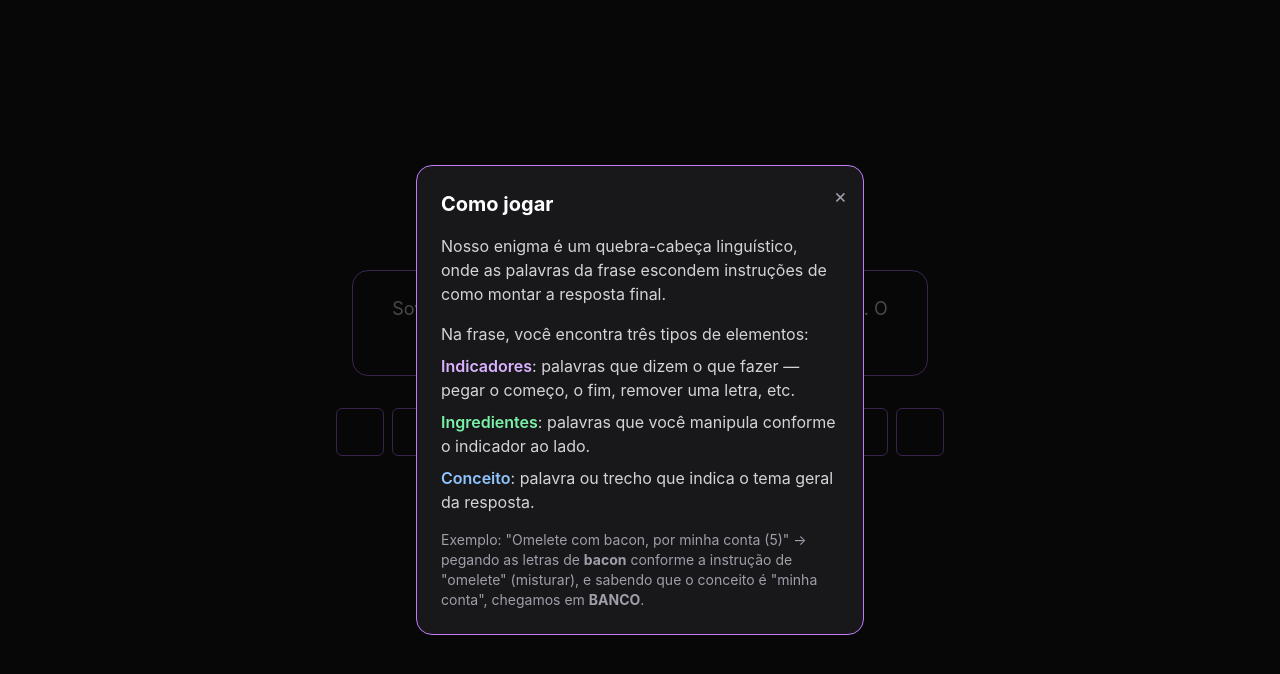
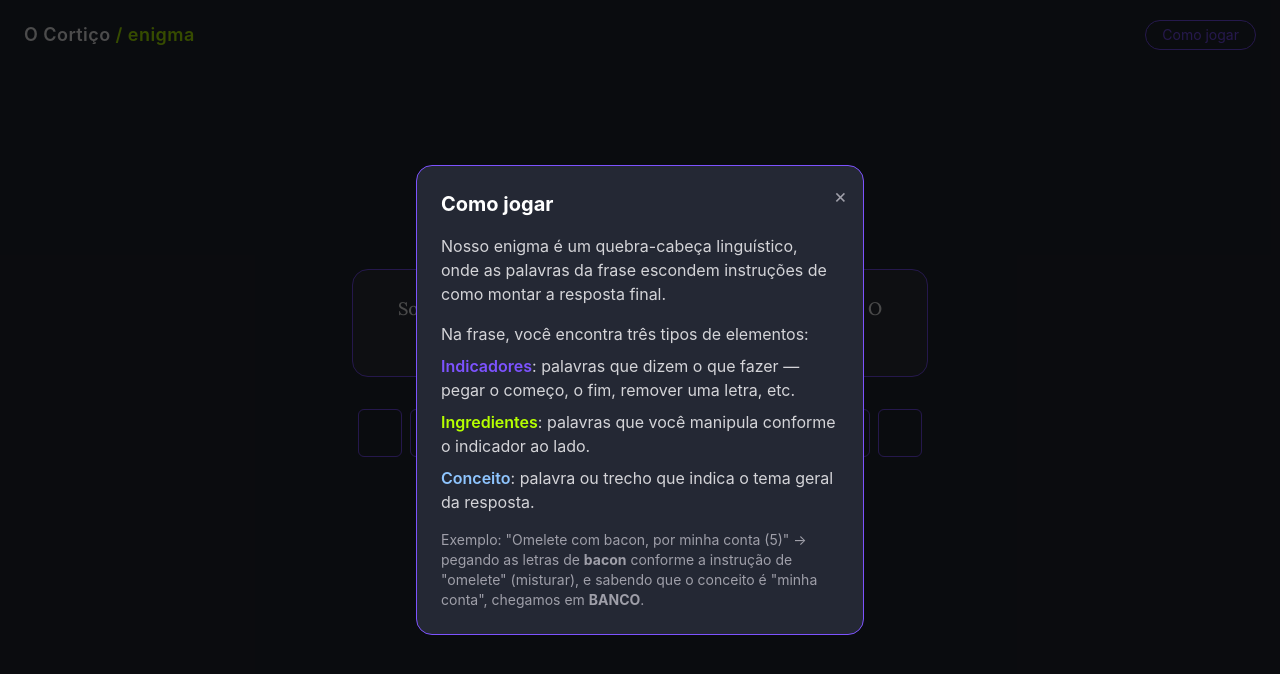
Before and after one commit to Adriel-Veiga/Riddler, a React (Vite) app: page / in a window 1280 px wide. Both pictures are taken after a click on the button "Como jogar". Shown: the top 674 px of the page. Built offline with nearby package versions, Linux system fonts and the light colour scheme.

Commit message:
Paleta de Cores

```diff
--- a/index.html
+++ b/index.html
@@ -4,6 +4,9 @@
     <meta charset="UTF-8" />
     <link rel="icon" type="image/svg+xml" href="/favicon.svg" />
     <meta name="viewport" content="width=device-width, initial-scale=1.0" />
+    <link rel="preconnect" href="https://fonts.googleapis.com">
+<link rel="preconnect" href="https://fonts.gstatic.com" crossorigin>
+<link href="https://fonts.googleapis.com/css2?family=Lora:wght@500;600&display=swap" rel="stylesheet">
     <title>riddler</title>
   </head>
   <body>
--- a/src/App.jsx
+++ b/src/App.jsx
@@ -1,25 +1,19 @@
 import { useState } from "react";
 
-const ANSWER = "NATURALISMO"; // depois trocamos pela resposta real
+const ANSWER = "NATURALISMO";
 const CLUE_TEXT =
   "Sovina, brucutu e imoral, no fim não vi nem o b de \"bis\". O cortiço é o começo do movimento. (12)";
 
 function App() {
-  // separa a resposta em palavras, e cada palavra em letras
   const words = ANSWER.split(" ").map((word) => word.split(""));
-
-  // guarda o que o usuário digitou, na mesma "forma" das palavras
-  const [guess, setGuess] = useState(
-    words.map((word) => word.map(() => ""))
-  );
-
-  const [status, setStatus] = useState(null); // null | "correct" | "wrong"
+  const [guess, setGuess] = useState(words.map((word) => word.map(() => "")));
+  const [status, setStatus] = useState(null);
   const [hintsUsed, setHintsUsed] = useState(0);
   const [showHelp, setShowHelp] = useState(false);
 
   function handleChange(wordIndex, letterIndex, value) {
-    const letter = value.slice(-1).toUpperCase(); // só a última letra digitada
-    const next = guess.map((w) => [...w]); // copia profunda simples
+    const letter = value.slice(-1).toUpperCase();
+    const next = guess.map((w) => [...w]);
     next[wordIndex][letterIndex] = letter;
     setGuess(next);
     setStatus(null);
@@ -31,7 +25,6 @@ function App() {
   }
 
   function useHint() {
-    // revela a próxima letra ainda não preenchida
     const flatAnswer = words.flat();
     const flatGuess = guess.flat();
     const nextEmptyIndex = flatGuess.findIndex((l) => l === "");
@@ -53,12 +46,26 @@ function App() {
   }
 
   return (
-    <div className="min-h-screen bg-zinc-900 flex flex-col items-center justify-center gap-8 p-6">
-      <div className="border border-purple-400 rounded-2xl px-8 py-6 max-w-xl text-center">
-        <p className="text-zinc-100 text-lg">{CLUE_TEXT}</p>
+    <div className="min-h-screen bg-ink flex flex-col items-center justify-center gap-8 p-6">
+      <header className="fixed top-0 left-0 right-0 flex items-center justify-between px-6 py-5">
+        <h1 className="text-white text-lg font-semibold tracking-wide">
+          O Cortiço <span className="text-lime">/ enigma</span>
+        </h1>
+        <button
+          onClick={() => setShowHelp(true)}
+          className="text-violet border border-violet rounded-full px-4 py-1 text-sm hover:bg-violet/10 transition-colors"
+        >
+          Como jogar
+        </button>
+      </header>
+
+      <div className="border border-violet rounded-2xl px-8 py-6 max-w-xl text-center bg-white/5">
+        <p className="font-serif-riddle text-zinc-100 text-lg leading-relaxed">
+          {CLUE_TEXT}
+        </p>
       </div>
 
-      <div className="flex gap-6">
+      <div className="flex gap-6 flex-wrap justify-center">
         {words.map((word, wordIndex) => (
           <div key={wordIndex} className="flex gap-2">
             {word.map((_, letterIndex) => (
@@ -69,7 +76,7 @@ function App() {
                 onChange={(e) =>
                   handleChange(wordIndex, letterIndex, e.target.value)
                 }
-                className="w-12 h-12 text-center text-xl uppercase bg-zinc-900 border border-purple-400 rounded-md text-white focus:outline-none focus:border-purple-300"
+                className="w-11 h-12 text-center text-xl uppercase bg-ink border border-violet rounded-md text-white focus:outline-none focus:border-lime transition-colors"
               />
             ))}
           </div>
@@ -78,35 +85,35 @@ function App() {
 
       <div className="flex gap-4">
         <button
-  onClick={() => setShowHelp(true)}
-  className="text-purple-300 border border-purple-400 rounded-full px-4 py-1 text-sm hover:bg-purple-400/10"
->
-  Como jogar
-</button>
-        <button
           onClick={useHint}
-          className="px-5 py-2 rounded-full border border-purple-400 text-purple-300 hover:bg-purple-400/10"
+          className="px-5 py-2 rounded-full border border-violet text-violet hover:bg-violet/10 transition-colors"
         >
           Dica ({hintsUsed})
         </button>
         <button
           onClick={checkAnswer}
-          className="px-5 py-2 rounded-full bg-purple-500 text-white hover:bg-purple-400"
+          className="px-6 py-2 rounded-full bg-lime text-ink font-semibold hover:brightness-110 transition"
         >
           Conferir
         </button>
       </div>
 
       {status === "correct" && (
-        <p className="text-green-400 text-lg">Certinho! 🎉</p>
+        <p className="text-lime text-lg font-semibold">Certinho! 🎉</p>
       )}
       {status === "wrong" && (
         <p className="text-red-400 text-lg">Ainda não é isso, tenta de novo.</p>
       )}
 
       {showHelp && (
-  <div className="fixed inset-0 bg-black/70 flex items-center justify-center p-4 z-50">
-    <div className="bg-zinc-900 border border-purple-400 rounded-2xl max-w-md w-full p-6 relative">
+        <div
+          onClick={() => setShowHelp(false)}
+          className="fixed inset-0 bg-black/70 flex items-center justify-center p-4 z-50"
+        >
+          <div
+            onClick={(e) => e.stopPropagation()}
+            className="bg-ink border border-violet rounded-2xl max-w-md w-full p-6 relative"
+          >
             <button
               onClick={() => setShowHelp(false)}
               className="absolute top-4 right-4 text-zinc-400 hover:text-white text-xl"
@@ -115,20 +122,20 @@ function App() {
             </button>
             <h2 className="text-white text-xl font-bold mb-4">Como jogar</h2>
             <p className="text-zinc-300 mb-4">
-        Nosso enigma é um quebra-cabeça linguístico, onde as palavras da
-        frase escondem instruções de como montar a resposta final.
+              Nosso enigma é um quebra-cabeça linguístico, onde as palavras
+              da frase escondem instruções de como montar a resposta final.
             </p>
             <p className="text-zinc-300 mb-2">
               Na frase, você encontra três tipos de elementos:
             </p>
             <ul className="text-zinc-300 space-y-2 mb-4">
               <li>
-          <span className="text-purple-300 font-semibold">Indicadores</span>:
-          palavras que dizem o que fazer — pegar o começo, o fim, remover
-          uma letra, etc.
+                <span className="text-violet font-semibold">Indicadores</span>:
+                palavras que dizem o que fazer — pegar o começo, o fim,
+                remover uma letra, etc.
               </li>
               <li>
-          <span className="text-green-300 font-semibold">Ingredientes</span>:
+                <span className="text-lime font-semibold">Ingredientes</span>:
                 palavras que você manipula conforme o indicador ao lado.
               </li>
               <li>
@@ -138,9 +145,9 @@ function App() {
             </ul>
             <p className="text-zinc-400 text-sm">
               Exemplo: "Omelete com bacon, por minha conta (5)" → pegando as
-        letras de <b>bacon</b> conforme a instrução de "omelete" (misturar),
-        e sabendo que o conceito é "minha conta", chegamos em{" "}
-        <b>BANCO</b>.
+              letras de <b>bacon</b> conforme a instrução de "omelete"
+              (misturar), e sabendo que o conceito é "minha conta", chegamos
+              em <b>BANCO</b>.
             </p>
           </div>
         </div>
--- a/src/index.css
+++ b/src/index.css
@@ -1 +1,8 @@
 @import "tailwindcss";
+
+@theme {
+  --color-ink: #242834;
+  --color-lime: #b6ff00;
+  --color-violet: #7d53ff;
+  --font-serif-riddle: "Lora", serif;
+}
```
Lines whose indentation alone changed are shown as unchanged.
